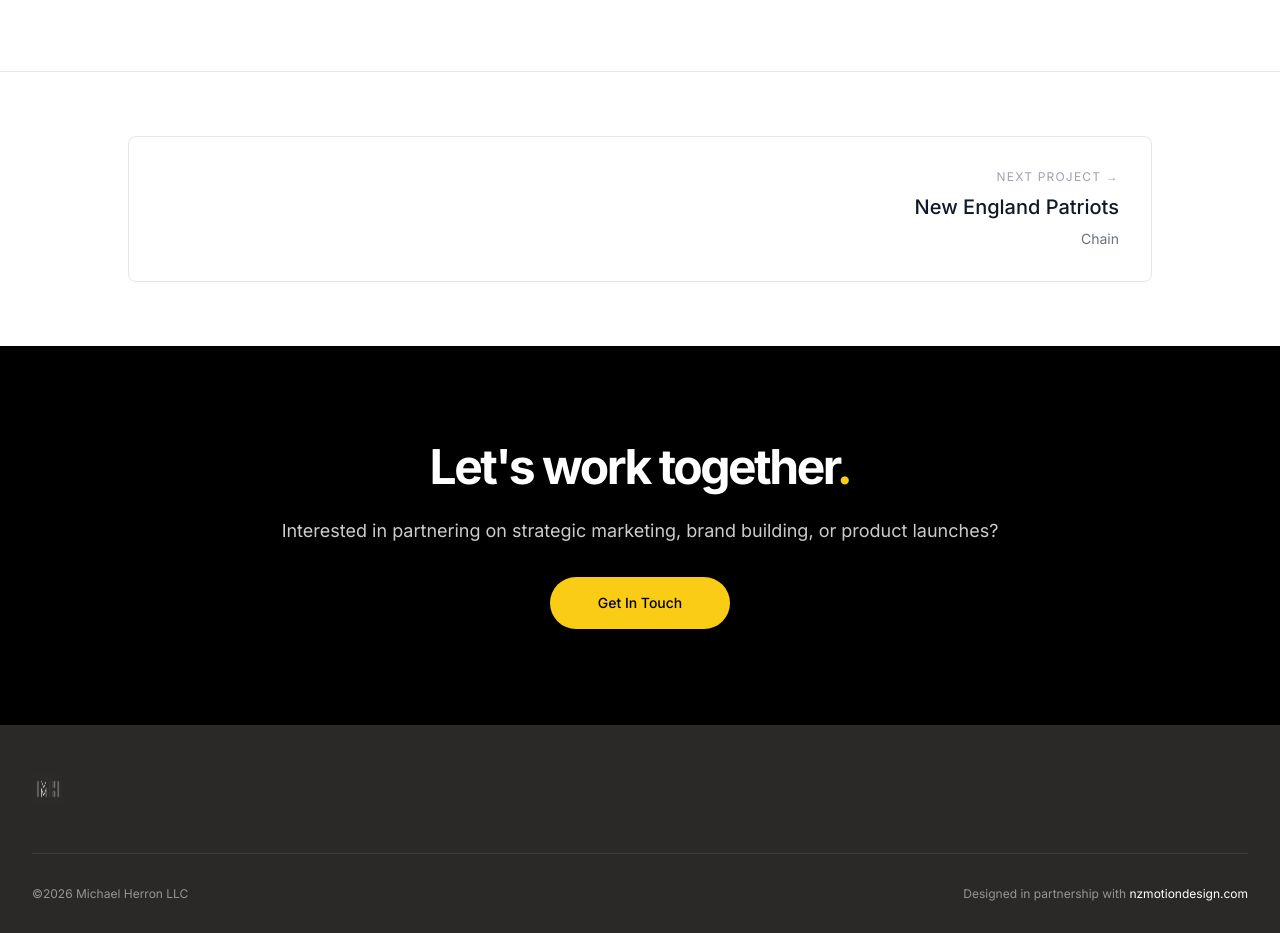
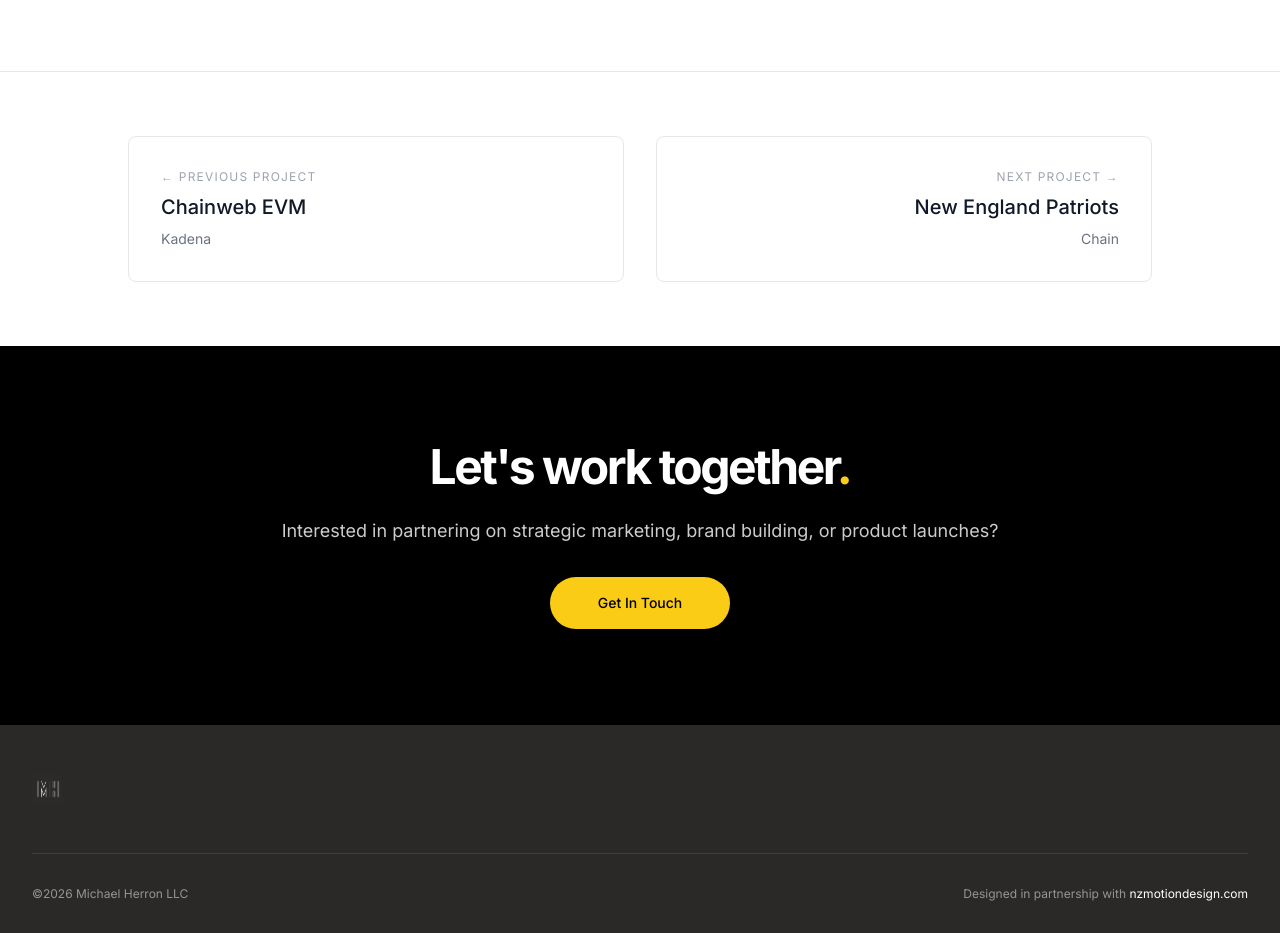
Before and after one commit to mrh1976/mherron, a Next.js app: page /work/tiffany-nftiff in a window 1280 px wide. Shown: the part 3940-4873 px from the top of the page. Built offline with nearby package versions, Linux system fonts and the light colour scheme; grey boxes are pictures that could not be loaded.

Commit message:
Update page.tsx

```diff
--- a/app/work/tiffany-nftiff/page.tsx
+++ b/app/work/tiffany-nftiff/page.tsx
@@ -145,7 +145,20 @@ export default function TiffanyNFTiffPage() {
 
         <section className="py-16 px-8 border-t border-gray-200">
   <div className="max-w-5xl mx-auto">
-            <div className="grid grid-cols-1">
+    <div className="grid grid-cols-1 md:grid-cols-2 gap-8">
+      <Link
+        href={`/work/${prevProject.id}`}
+        className="group p-8 border border-gray-200 rounded-lg hover:border-yellow-400 transition-all hover:-translate-y-1"
+      >
+        <div className="text-xs uppercase tracking-widest text-gray-400 mb-2">
+          ← Previous Project
+        </div>
+        <h3 className="text-xl font-medium text-gray-900 group-hover:text-gray-600 transition-colors">
+          {prevProject.title}
+        </h3>
+        <div className="text-sm text-gray-500 mt-2">{prevProject.company}</div>
+      </Link>
+
       <Link
         href={`/work/${nextProject.id}`}
         className="group p-8 border border-gray-200 rounded-lg hover:border-yellow-400 transition-all hover:-translate-y-1"
```
Lines whose indentation alone changed are shown as unchanged.
